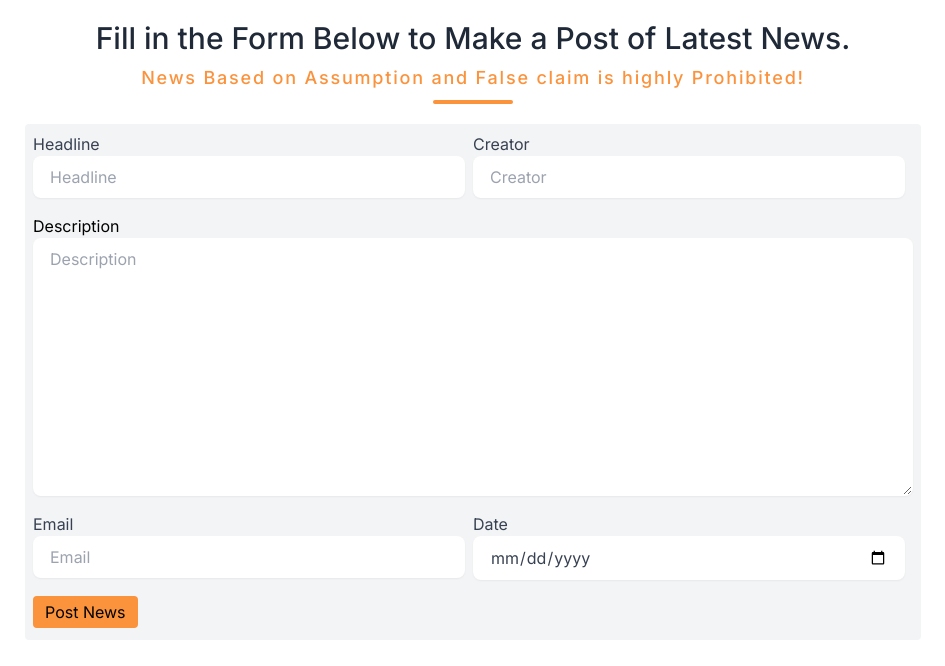
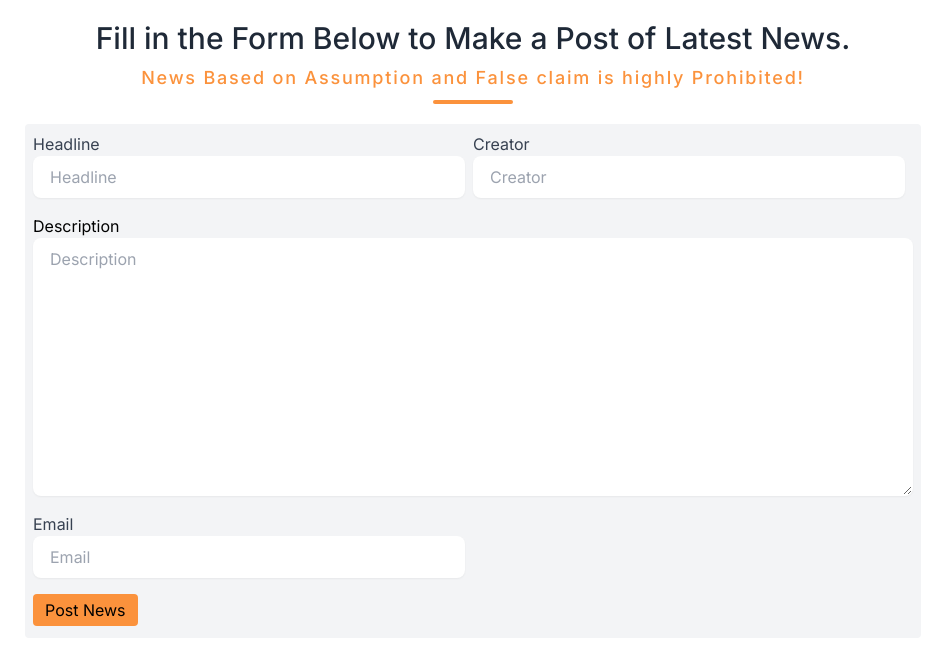
Before and after one commit to jonahunuafe/news-app, a Next.js app: page /create in a window 1280 px wide. Shown: the top 666 px of the page, without its empty margins (167-1112 px from the left). Built offline with nearby package versions, Linux system fonts and the light colour scheme.

Commit message:
re-establishing connection to Mongodb database

```diff
--- a/app/editcontact/[id]/page.js
+++ b/app/editcontact/[id]/page.js
@@ -58,15 +58,6 @@ const EditSingleContact = async ({ params }) => {
                     name='email'
                     />
                 </div>
-                <div className='w-1/2 pr-2'>
-                    <label htmlFor='date' className='text-gray-700'>Date</label>
-                    <Input
-                    type='date'
-                    id='date'
-                    placeholder="Date"
-                    name='date'
-                    />
-                </div>
             </div>
             <CreateFormSubmit  className='bg-orange-400 px-3 py-1 rounded' loadingText="Updating News..." text="Update News"/>
         </form>
--- a/components/CreateForm.js
+++ b/components/CreateForm.js
@@ -52,15 +52,6 @@ const CreateForm = () => {
                         name='email'
                         />
                     </div>
-                    <div className='w-1/2 pr-2'>
-                        <label htmlFor='date' className='text-gray-700'>Date</label>
-                        <Input
-                        type='date'
-                        id='date'
-                        placeholder="Date"
-                        name='date'
-                        />
-                    </div>
                 </div>
                 <CreateFormSubmit className="bg-orange-400 px-3 py-1 rounded mb-1" loadingText="Posting News..." text="Post News" />
             </form>
--- a/lib/action.js
+++ b/lib/action.js
@@ -1,7 +1,7 @@
 'use server'
 import Contact from "@/models/Contact"
-import db from "./db"
-// import connectDB from "@/lib/db"
+// import db from "./db"
+import connectDB from "@/lib/db"
 import { revalidatePath } from "next/cache"
 import { redirect } from "next/navigation"
 
@@ -11,8 +11,8 @@ export const addContact = async(FormData) => {
     const {headline, creator, description, email, date} =
     Object.fromEntries(FormData)
     try {
-        db.connect()
-        // connectDB()
+        // db.connect()
+        connectDB()
         const newContact = new Contact({
             headline, creator, description, email, date
         })
@@ -28,8 +28,8 @@ export const updateContact = async (FormData) => {
     const {id, headline, creator, description, email, date} =
     Object.fromEntries(FormData)
     try {
-        db.connect()
-        // connectDB();
+        // db.connect()
+        connectDB();
         const updateFields = {
             headline, creator, description, email, date
         }
@@ -45,8 +45,8 @@ export const updateContact = async (FormData) => {
 export const deleteContact = async (FormData) => {
     const {id} = Object.fromEntries(FormData)
     try {
-        db.connect()
-        // connectDB();
+        // db.connect()
+        connectDB();
         await Contact.findByIdAndDelete(id)
     } catch (error) {
         throw new Error("Failed To Delete Contact " + error)
--- a/lib/db.js
+++ b/lib/db.js
@@ -1,38 +1,38 @@
 import mongoose from 'mongoose';
 
 
-// const connectDB  = async () => {
-//     try {
-//        const conn =  await mongoose.connect(process.env.MONGODB_URL)
-//        console.log(`MongoDB connected: ${conn.connection.host}`)
-//     } catch(error) {
-//         console.log(error)
-//         process.exit(1)
-//     }
-// }
+const connectDB  = async () => {
+    try {
+       const conn =  await mongoose.connect(process.env.MONGODB_URL)
+       console.log(`MongoDB connected: ${conn.connection.host}`)
+    } catch(error) {
+        console.log(error)
+        process.exit(1)
+    }
+}
 
-// module.exports = connectDB;
+module.exports = connectDB;
 
 
-const connection = {};
+// const connection = {};
 
 
-async function connect() {
-    if (connection.isConnected) {
-        return;
-    }
-    if (mongoose.connections.length > 0) {
-        connection.isConnected = mongoose.connections[0].readyState;
-        if (connection.isConnected === 1) {
-            return;
-        }
-        await mongoose.disconnect();
-    }
-    const db = await mongoose.connect(process.env.MONGODB_URL);
-    connection.isConnected = db.connections[0].readyState;
-}
+// async function connect() {
+//     if (connection.isConnected) {
+//         return;
+//     }
+//     if (mongoose.connections.length > 0) {
+//         connection.isConnected = mongoose.connections[0].readyState;
+//         if (connection.isConnected === 1) {
+//             return;
+//         }
+//         await mongoose.disconnect();
+//     }
+//     const db = await mongoose.connect(process.env.MONGODB_URL);
+//     connection.isConnected = db.connections[0].readyState;
+// }
 
 
 
-const db = { connect };
-export default db;
+// const db = { connect };
+// export default db;
```
Also changed, not shown: lib/data.js (+6 -6 lines), models/Contact.js (+0 -8 lines).
